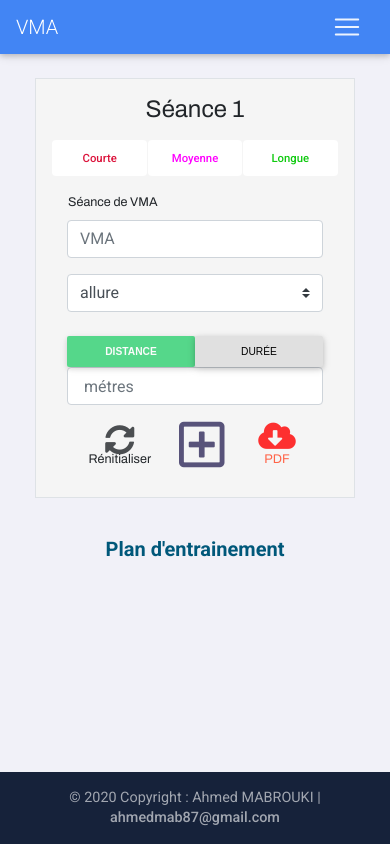
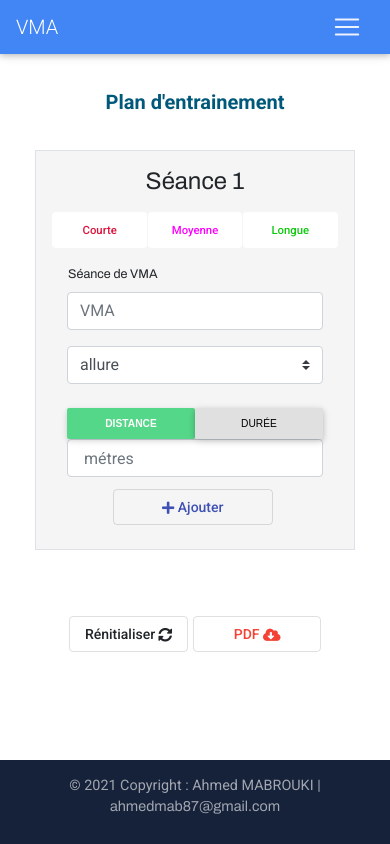
Before and after one commit to ahmedmab/vma, an Angular app: page /seance in a window 390 px wide. Built offline with nearby package versions, Linux system fonts and the light colour scheme.

Commit message:
seance done

```diff
--- a/src/app/app.component.css
+++ b/src/app/app.component.css
@@ -5,7 +5,6 @@
     width: 100%;
     height: 100%;
     display: grid;
-    background-color: #f1f1f8;
     grid-template-columns:13vw 1fr 13vw;
     grid-template-rows: auto 1fr auto;
     grid-template-areas: "head head head"
@@ -23,9 +22,7 @@
 
 main{
     padding: 1rem;
-    background-color: #f1f1f8;
     grid-area: main;
-
 }
 .containercontenu{
     height: 100%;
--- a/src/app/app.component.html
+++ b/src/app/app.component.html
@@ -36,8 +36,8 @@
   <footer class="page-footer font-small mdb-color darken-3">
 
     <!-- Copyright -->
-    <div class="footer-copyright text-center py-3">© 2020 Copyright : Ahmed MABROUKI |
-      <strong> ahmedmab87@gmail.com</strong>
+    <div class="footer-copyright text-center py-3">© 2021 Copyright : Ahmed MABROUKI |
+      <p> ahmedmab87@gmail.com</p>
     </div>
     <!-- Copyright -->
 
--- a/src/app/vma-seance/vma-seance.component.css
+++ b/src/app/vma-seance/vma-seance.component.css
@@ -12,6 +12,11 @@
     color: #333;
     font-size: 90%;
 }
+.page{
+    background-color: white;
+    margin: 0%;
+    padding: 0%;
+}
 
 .seanc{
     width: 100%;
@@ -19,6 +24,8 @@
     grid-template-columns: 1fr 1fr;
     grid-template-rows: auto;
     gap: 15px;
+    padding: .5rem;
+    border-radius: 3px;
 }
 form{
     max-width: 500px;
@@ -29,9 +36,6 @@ form{
     width: 100%;
 }
 
-.section2{
-    width: 100%;
-}
 
 button:disabled{
     background-color: rgb(28, 240, 56);
@@ -39,10 +43,6 @@ button:disabled{
     color: white;
 }
 
-.big{
-    font-family: sans-serif;
-    transform: scaleY(1.2);
-}
 .btn-togle, .item5{
     display: flex;
     flex-direction: row;
@@ -55,53 +55,50 @@ button:disabled{
     text-align: center;
 }
 .item5{
-    margin: 0 auto;
-    width: 70%;
-    display: grid;
-    grid-template-columns: 1fr 2fr 1fr;
-    grid-template-rows: 1fr 16px;
-    grid-template-areas: "reset adde pdf"
-                         "label-reset adde label-pdf";
-    place-items: center;
-    gap: 2px;
-}
-.l-pdf{
-    grid-area: label-pdf;
-    color: tomato;
-}
-.l-reset{
-    grid-area: label-reset;
+    width: 100%;
+    text-align: center;
 }
 .add{
-    grid-area: adde;
-    color: #48426d;
-    font-size: 52px;
-    cursor: pointer;
-    opacity: .9;
-    transition: all ease .4s;
+    margin-left: auto;
+    width: 10rem;
+}
+
+.box-2{
+min-width: 300px;
+display: grid;
+grid-template-columns: 1fr;
+grid-template-rows: minmax(200px, auto) 80px;
+grid-template-areas: "plan"
+                    "btns";
+place-items: center;
+}
+.head{
+    padding: 1rem;
+    margin: 0%;
+    font-weight: bold;
+     color:#00587a;
+}
+.section2{
+    grid-area: plan;
+    width: 100%;
+    background-color: #fcf8ec;
+}
+
+.btns{
+    grid-area: btns;
+  place-self: start;
+   margin: 13px auto 0;
 
 }
-.add:hover, .pdf:hover, .reset:hover{
-opacity: 1;
+.pdf{
+    width: 8rem;
+    margin-left: 5px;
 }
-.add:active, .pdf:active, .reset:active{
-    opacity: .6;
+.reset i{
+    margin-left: 3px;
+
 }
-.pdf{
-grid-area: pdf;
-font-size: 30px;
-color: red;
-cursor: pointer;
-opacity: .8;
-transition: all ease .4s;
-}
-.reset{
-grid-area: reset;
-font-size: 30px;
-cursor: pointer;
-opacity: .8;
-transition: all ease .4s;
-}
+
 th,td{
 line-height: 80%;
 min-width: fit-content;
@@ -133,6 +130,13 @@ min-width: fit-content;
     margin: 0;
     padding: 0;
 }
+.control{
+    color: rgb(7, 44, 253);
+    font-size: 90%;
+    font-weight: 300;
+    margin: 0;
+    padding: 0;
+}
 
 @media only screen and (max-width: 576px) {
     /* For mobile phones: */
@@ -145,6 +149,7 @@ min-width: fit-content;
  }
  .box-2{
      width: 100%;
+     grid-template-rows: minmax(30px, auto) 80px;
  }
  .box-1, .box-2{
     padding: 0;
--- a/src/app/vma-seance/vma-seance.component.html
+++ b/src/app/vma-seance/vma-seance.component.html
@@ -1,3 +1,5 @@
+<div class="page">
+<h2 class="text-center head">Plan d'entrainement</h2>
 <div class="seanc">
   <div class="box-1">
     <form class="border p-3 mx-auto needs-validation" [formGroup]="seriForm">
@@ -55,16 +57,13 @@
             <input class="inputype form-control mb-1" type="number" [placeholder]="inputype" formControlName="param">
           </div>
           <div *ngIf="seriForm.get('param').touched" class="invalid">{{effortErrorMessage()}}</div>
-
+          <div *ngIf="seriForm.get('param').touched" class="control">{{effortControleMessage()}}</div>
         </div>
 
       </div>
       <div class="item5 p-2 col-auto">
-        <div class="pdf" (click)="convertoPdf()"><i class="fas fa-cloud-download-alt"></i></div>
-        <p class="l-pdf">PDF</p>
-        <div class="add" (click)="generer(seriForm.value)"><i class="far fa-plus-square"></i></div>
-        <div class="reset mt-2" (click)="renitialiser()"><i class="fas fa-sync-alt"></i></div>
-        <p class="l-reset">Rénitialiser</p>
+        <button class="add" mat-stroked-button color="primary" (click)="generer(seriForm.value)"><i
+            class="fas fa-plus"></i> Ajouter </button>
       </div>
 
     </form>
@@ -72,9 +71,7 @@
   </div>
 
   <div class="box-2">
-    <h2 class="text-center mt-2 mb-3 p-1" style="font-weight: bold; color:#00587a">Plan d'entrainement</h2>
-
-    <div class="section section2">
+    <div class="section2">
       <div *ngFor="let item of plan index as i">
         <table class="table table-sm mb-2">
           <tr class="table-light p-1">
@@ -103,5 +100,13 @@
       </div>
 
     </div>
+    <div class="btns">
+      <button class="reset" mat-stroked-button color="basic" (click)="renitialiser()">Rénitialiser<i
+          class="fas fa-sync-alt"></i></button>
+
+      <button class="pdf" mat-stroked-button color="warn" (click)="convertoPdf()">PDF <i
+          class="fas fa-cloud-download-alt"></i></button>
+    </div>
   </div>
 </div>
+</div>
--- a/src/app/vma-seance/vma-seance.component.ts
+++ b/src/app/vma-seance/vma-seance.component.ts
@@ -76,22 +76,41 @@ export class VmaSeanceComponent implements OnInit {
     }
     return '';
   }
-  // controler le type par la distance de course
   effortErrorMessage() {
     if (this.seriForm.get('param').hasError('required')) {
       return 'vous devez saisir le volume de chaque répetition'
-    } else {
+    }
+  }
+  // controler le type par la distance de course
+
+  effortControleMessage() {
+    if (this.time) {
       if (this.stype.name == 'Courte ' && this.seriForm.get('param').value > 76) {
-        return `Conseil du Coach : pour votre VMA: ${this.seriForm.get('vmaVal').value} dans la séance de VMA Courte
-         l'effort doit etre entre 15" ou ${Math.floor(15 * ((this.seriForm.get('vmaVal').value * this.seriForm.get('percent').value) / 100 * 1000) / 3600)} m et 1' 15" ou ${Math.floor(75 * ((this.seriForm.get('vmaVal').value * this.seriForm.get('percent').value) / 100 * 1000) / 3600)} m pour chaque répetition`;
+        return `Conseil du Coach : pour votre VMA: ${this.seriForm.get('vmaVal').value}km/h dans la séance de VMA Courte
+         l'effort doit etre entre 15" ( ${Math.floor(15 * ((this.seriForm.get('vmaVal').value * this.seriForm.get('percent').value) / 100 * 1000) / 3600)} m ) et 1' 15" ( ${Math.floor(75 * ((this.seriForm.get('vmaVal').value * this.seriForm.get('percent').value) / 100 * 1000) / 3600)} m ) pour chaque répetition`;
       }
-      else if (this.stype.name == 'Moyenne ' && (this.seriForm.get('param').value < 76 || this.seriForm.get('param').value > 150) ) {
-        return `Conseil du Coach : pour votre VMA: ${this.seriForm.get('vmaVal').value} dans la séance de VMA Moyenne
-         l'effort l'effort doit etre entre 1' 15" ou ${Math.floor(150 * ((this.seriForm.get('vmaVal').value * this.seriForm.get('percent').value) / 100 * 1000) / 3600)} m  et 2' 30" ou ${Math.floor(240 * ((this.seriForm.get('vmaVal').value * this.seriForm.get('percent').value) / 100 * 1000) / 3600)} m pour chaque répetition`;
+      else if (this.stype.name == 'Moyenne ' && (this.seriForm.get('param').value < 76 || this.seriForm.get('param').value > 150)) {
+        return `Conseil du Coach : pour votre VMA: ${this.seriForm.get('vmaVal').value}km/h dans la séance de VMA Moyenne
+         l'effort doit etre entre 1' 15" ( ${Math.floor(75 * ((this.seriForm.get('vmaVal').value * this.seriForm.get('percent').value) / 100 * 1000) / 3600)} m ) et 2' 30" ( ${Math.floor(150 * ((this.seriForm.get('vmaVal').value * this.seriForm.get('percent').value) / 100 * 1000) / 3600)} m ) pour chaque répetition`;
       }
       else if (this.stype.name == 'Longue ' && this.seriForm.get('param').value < 150) {
-        return `Conseil du Coach : pour votre VMA: ${this.seriForm.get('vmaVal').value} dans la séance de VMA Longue
-         l'effort l'effort doit etre entre 2' 30" ou ${Math.floor(150 * ((this.seriForm.get('vmaVal').value * this.seriForm.get('percent').value) / 100 * 1000) / 3600)} m  et 4' ou ${Math.floor(240 * ((this.seriForm.get('vmaVal').value * this.seriForm.get('percent').value) / 100 * 1000) / 3600)} m pour chaque répetition`;
+        return `Conseil du Coach : pour votre VMA: ${this.seriForm.get('vmaVal').value}km/h dans la séance de VMA Longue
+         l'effort doit etre entre 2' 30" ( ${Math.floor(150 * ((this.seriForm.get('vmaVal').value * this.seriForm.get('percent').value) / 100 * 1000) / 3600)} m ) et 4' ( ${Math.floor(240 * ((this.seriForm.get('vmaVal').value * this.seriForm.get('percent').value) / 100 * 1000) / 3600)} m ) pour chaque répetition`;
+      }
+      return ''
+    }
+    else {
+      if (this.stype.name == 'Courte ' && this.seriForm.get('param').value > Math.floor(75 * ((this.seriForm.get('vmaVal').value * this.seriForm.get('percent').value) / 100 * 1000) / 3600)) {
+        return `Conseil du Coach : pour votre VMA: ${this.seriForm.get('vmaVal').value}km/h dans la séance de VMA Courte
+         l'effort doit etre entre 15" ( ${Math.floor(15 * ((this.seriForm.get('vmaVal').value * this.seriForm.get('percent').value) / 100 * 1000) / 3600)} m ) et 1' 15" ( ${Math.floor(75 * ((this.seriForm.get('vmaVal').value * this.seriForm.get('percent').value) / 100 * 1000) / 3600)} m ) pour chaque répetition`;
+      }
+      else if (this.stype.name == 'Moyenne ' && (this.seriForm.get('param').value < Math.floor(75 * ((this.seriForm.get('vmaVal').value * this.seriForm.get('percent').value) / 100 * 1000) / 3600) || this.seriForm.get('param').value > Math.floor(150 * ((this.seriForm.get('vmaVal').value * this.seriForm.get('percent').value) / 100 * 1000) / 3600))) {
+        return `Conseil du Coach : pour votre VMA: ${this.seriForm.get('vmaVal').value}km/h dans la séance de VMA Moyenne
+         l'effort l'effort doit etre entre 1' 15" ( ${Math.floor(75 * ((this.seriForm.get('vmaVal').value * this.seriForm.get('percent').value) / 100 * 1000) / 3600)} m ) et 2' 30" ( ${Math.floor(150 * ((this.seriForm.get('vmaVal').value * this.seriForm.get('percent').value) / 100 * 1000) / 3600)} m ) pour chaque répetition`;
+      }
+      else if (this.stype.name == 'Longue ' && this.seriForm.get('param').value < Math.floor(150 * ((this.seriForm.get('vmaVal').value * this.seriForm.get('percent').value) / 100 * 1000) / 3600)) {
+        return `Conseil du Coach : pour votre VMA: ${this.seriForm.get('vmaVal').value}km/h dans la séance de VMA Longue
+         l'effort l'effort doit etre entre 2' 30" ( ${Math.floor(150 * ((this.seriForm.get('vmaVal').value * this.seriForm.get('percent').value) / 100 * 1000) / 3600)} m ) et 4' ( ${Math.floor(240 * ((this.seriForm.get('vmaVal').value * this.seriForm.get('percent').value) / 100 * 1000) / 3600)} m ) pour chaque répetition`;
       }
       return ''
     }
@@ -231,16 +250,25 @@ export class VmaSeanceComponent implements OnInit {
   }
 
   // data pour le document PDF
+  convertoPdf() {
+    var doc = new jsPDF('portrait', 'px', 'a4');
+    //
+    let footer = doc.internal.pageSize.getHeight() - 10
 
-  title = `Seance d'entrainment VMA`;
+    //property
+    doc.setProperties({
+      title: `Plan d'entrainement`,
+      subject: 'This is the subject',
+      author: 'Ahmed Mabrouki',
+      keywords: 'eps, vma, sport, runing',
+      creator: 'MEEE'
+    });
 
-  convertoPdf() {
     let j = 1;
     this.plan.forEach(el => {
       console.log(el)
 
     })
-    var doc = new jsPDF('portrait', 'px', 'a4');
 
     doc.setFontSize(24);
     doc.setTextColor(7, 70, 139);
@@ -265,7 +293,7 @@ export class VmaSeanceComponent implements OnInit {
         headStyles: {
           fillColor: [255, 255, 255],
           textColor: [0, 0, 10],
-          fontSize: 18,
+          fontSize: 17,
           fontStyle: 'italic',
           padding: 0,
         },
@@ -273,10 +301,10 @@ export class VmaSeanceComponent implements OnInit {
           0: { fontStyle: 'bold' },
           1: { halign: 'center' },
         },
-        head: [['Séance ' + j++, `Type : ${element.type}`]],
+        head: [['Séance ' + j++, { content: `type : ${element.type}`, styles: { fontSize: 13, halign: 'right', fontStyle: 'none' } }]],
 
         body: [
-          [{ content: `${element.serie} X (  ${element.repetition} X ${element.distance}m ( ${this.MyTime(element.dure)})  )`, colSpan: 2, styles: { halign: 'center', fontSize: 13, fontStyle: 'bold' } }],
+          [{ content: `${element.serie} X (  ${element.repetition} X ${element.distance}m ( ${this.MyTime(element.dure)})  )`, colSpan: 2, styles: { halign: 'center', fontSize: 16, fontStyle: 'bold', padding: 2 } }],
           ['Vitesse :', `${element.vma * element.per / 100}  Km/h ${element.per}% de la VMA ( ${element.vma} km/h )`],
           ['Récuperation :', this.MyTime(element.recuperation)],
           ['Volume de Travail :', `${element.volume} m   ( ${this.MyTime(element.volumeTemps)} )`]
@@ -291,6 +319,10 @@ export class VmaSeanceComponent implements OnInit {
 
     let finalY = (doc as any).lastAutoTable.finalY + 20; // The y position on the page
     doc.text(`Volume totale : ${this.volumeTotale} m`, doc.internal.pageSize.getWidth() / 2, finalY, { align: "center" })
+    //signature
+    doc.setTextColor(120);
+    doc.line(30, footer - 15, 420, footer - 15); // horizontal line
+    doc.text('vmacalcul.com', 30, footer)
     // Open PDF document in new tab
     doc.output('dataurlnewwindow')
     // Download PDF document
```
Also changed, not shown: src/styles.css (+11 -3 lines), src/assets/images/start.jpg (added), 10 other files (tests, documents, lock files or other folders).
